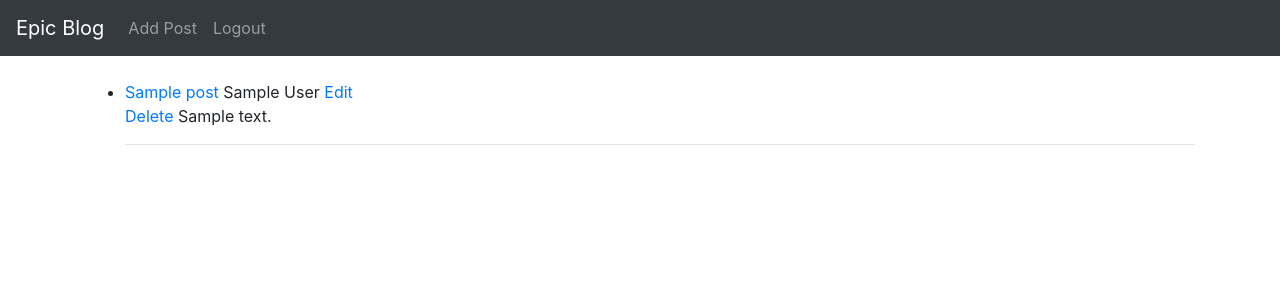
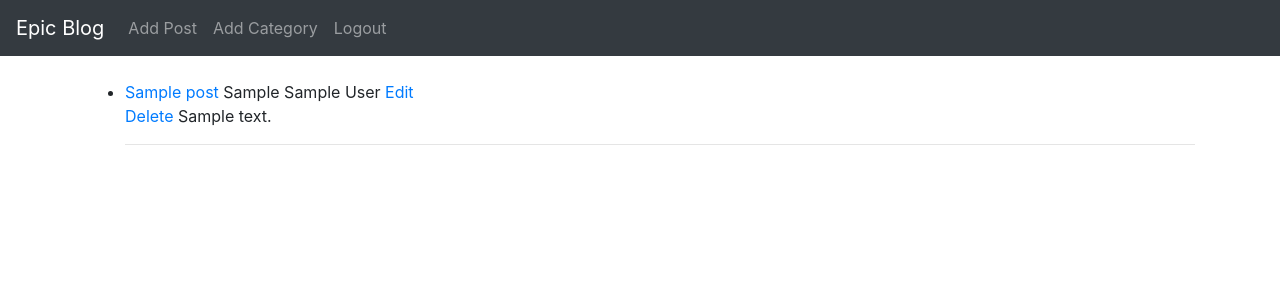
Before and after one commit to GhitaAlexandruIon/EpicBlog, a Django app: page / in a window 1280 px wide. Shown: the top 300 px of the page. Run offline with Django 3.2, Linux system fonts and the light colour scheme; a user stored in the database is signed in; tables that the repository leaves empty hold one stand-in row (values such as "Sample post"); parts of the project's set-up code (start-up, migrations or seed data) failed here and were passed over; some libraries are stand-ins or nearby versions.

Commit message:
Category template & model

```diff
--- a/epicApp/admin.py
+++ b/epicApp/admin.py
@@ -1,4 +1,5 @@
 from django.contrib import admin
-from.models import Post
+from.models import Post, Category
 
 admin.site.register(Post)
+admin.site.register(Category)
--- a/epicApp/forms.py
+++ b/epicApp/forms.py
@@ -1,15 +1,22 @@
 from django import forms
-from .models import Post
+from .models import Post, Category
+
+choices = Category.objects.all().values_list('name', 'name')
+choice_list = []
+
+for item in choices:
+    choice_list.append(item)
 
 
 class PostForm(forms.ModelForm):
     class Meta:
         model = Post
-        fields = ('title', 'title_tag', 'author', 'body')
+        fields = ('title', 'title_tag', 'author', 'category', 'body')
 
         widgets = {
             'title': forms.TextInput(attrs={'class': 'form-control'}),
             'title_tag': forms.TextInput(attrs={'class': 'form-control'}),
             'author': forms.Select(attrs={'class': 'form-control'}),
+            'category': forms.Select(choices=choice_list, attrs={'class': 'form-control'}),
             'body': forms.Textarea(attrs={'class': 'form-control'}),
         }
--- a/epicApp/models.py
+++ b/epicApp/models.py
@@ -2,6 +2,17 @@ from django.db import models
 from django.contrib.auth.models import User
 from django.urls import reverse
 from datetime import date, datetime
+
+
+class Category(models.Model):
+    name = models.CharField(max_length=255)
+
+    def __str__(self):
+        return self.name
+
+    def get_absolute_url(self):
+        # return reverse('detail', args=(str(self.id)))
+        return reverse('home')
 
 
 class Post(models.Model):
@@ -10,6 +21,7 @@ class Post(models.Model):
     author = models.ForeignKey(User, on_delete=models.CASCADE)
     body = models.TextField()
     post_date = models.DateField(auto_now_add=True)
+    category = models.CharField(max_length=255, default='coding')
 
     def __str__(self):
         return self.title + ' | ' + str(self.author)
--- a/epicApp/templates/home.html
+++ b/epicApp/templates/home.html
@@ -3,6 +3,7 @@
     <ul>
         {% for post in object_list %}
             <li><a href="{% url 'detail' post.pk %}">{{ post.title }}</a>
+                {{ post.category }}
                 {{ post.author.first_name }}
                 {{ post.author.last_name }}
                 {% if user.is_authenticated %}
--- a/epicApp/urls.py
+++ b/epicApp/urls.py
@@ -1,10 +1,11 @@
 from django.urls import path
-from.views import HomeView, PostDetailView, AddPostView, UpdatePostView, DeletePostView
+from.views import HomeView, PostDetailView, AddPostView, UpdatePostView, DeletePostView, AddCategoryView
 
 urlpatterns = [
     path('', HomeView.as_view(), name='home'),
     path('post/<int:pk>', PostDetailView.as_view(), name='detail'),
     path('add_post/', AddPostView.as_view(), name='add_post'),
+    path('add_category/', AddCategoryView.as_view(), name='add_category'),
     path('post/edit/<int:pk>', UpdatePostView.as_view(), name='update_post'),
     path('post/<int:pk>/remove', DeletePostView.as_view(), name='delete_post'),
 
--- a/epicApp/views.py
+++ b/epicApp/views.py
@@ -1,8 +1,8 @@
-from django.shortcuts import render
 from django.urls import reverse_lazy
-from django.views.generic import ListView, DetailView, CreateView, UpdateView, DeleteView
-from.models import Post
-from.forms import PostForm
+from django.views.generic import ListView, DetailView, CreateView, UpdateView
+
+from .forms import PostForm
+from .models import Post, Category
 
 
 # def home(request):
@@ -25,6 +25,12 @@ class AddPostView(CreateView):
     # fields = '__all__'
 
 
+class AddCategoryView(CreateView):
+    model = Category
+    template_name = 'add_category.html'
+    fields = '__all__'
+
+
 class UpdatePostView(UpdateView):
     model = Post
     form_class = PostForm
--- a/templates/base.html
+++ b/templates/base.html
@@ -24,6 +24,9 @@
             {% if user.is_authenticated %}
                 <li class="nav-item">
                     <a class="nav-link" href="{% url 'add_post' %}">Add Post</a>
+                </li>
+                <li class="nav-item">
+                    <a class="nav-link" href="{% url 'add_category' %}">Add Category</a>
                 </li>
                 <li class="nav-item">
                     <a class="nav-link" href="{% url 'logout' %}">Logout</a>
```
Also changed, not shown: epicApp/templates/add_category.html (added, +18 -0 lines), epicApp/migrations/0004_auto_20200709_1207.py (added).
